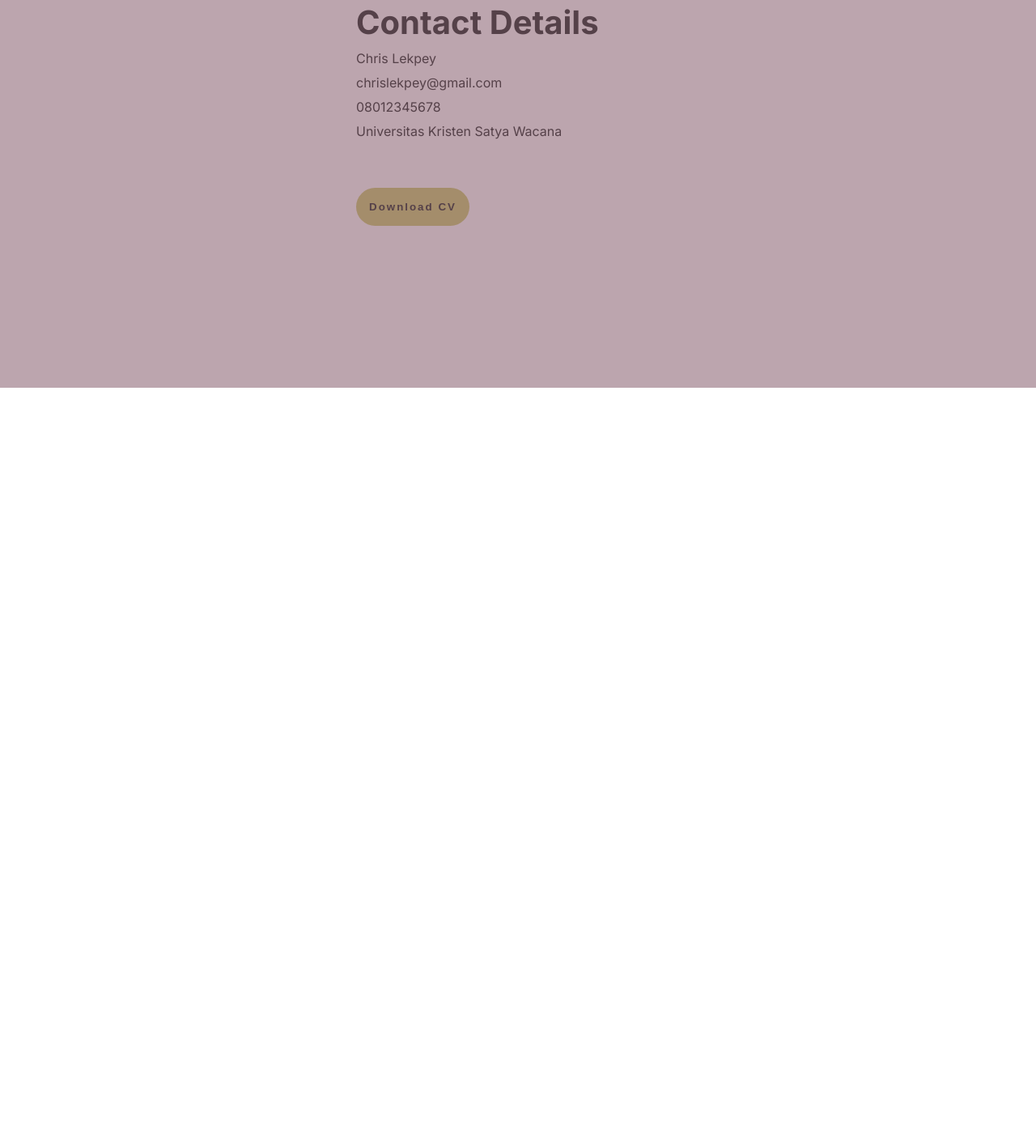
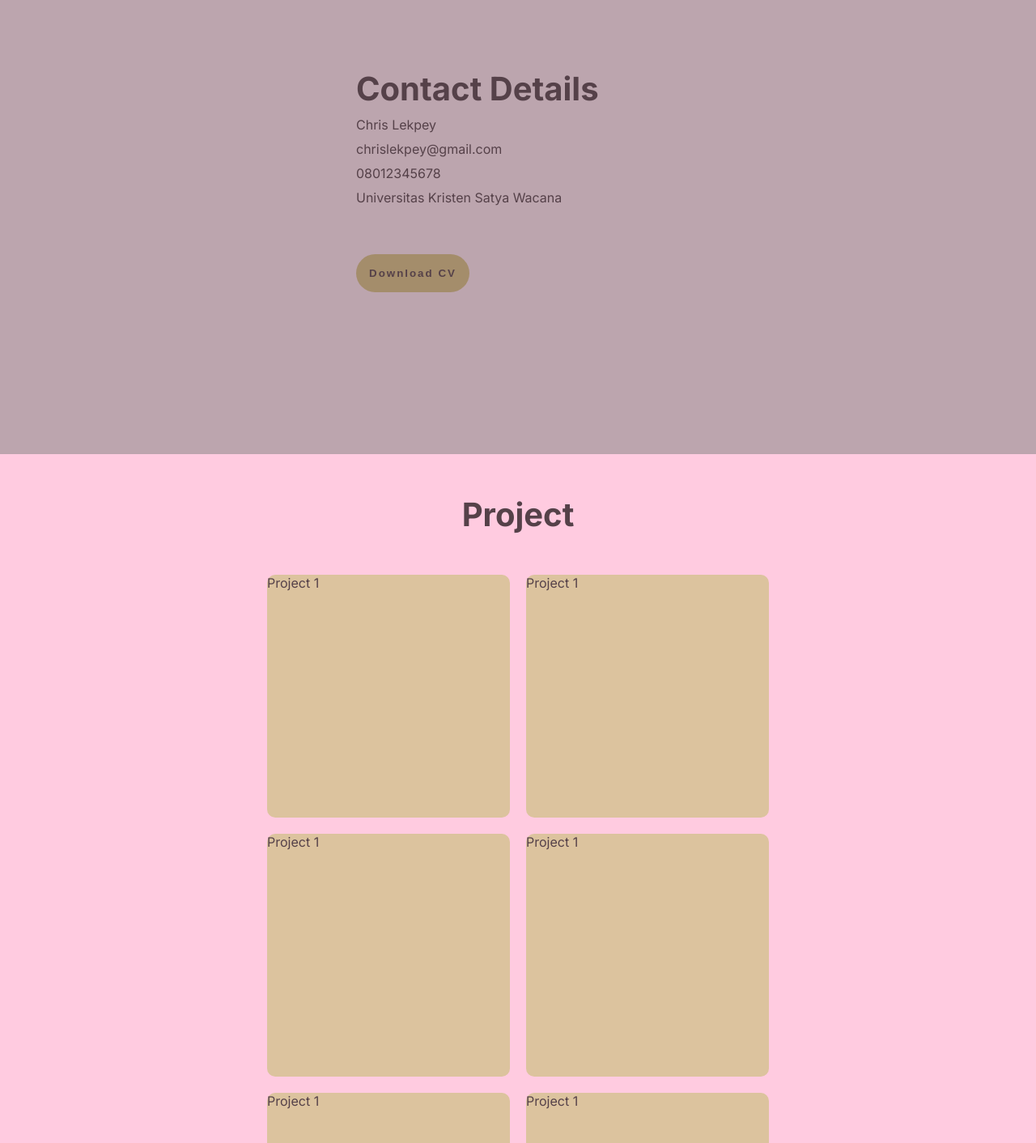
Before and after one commit to chxxlk/HTML-CSS, a plain HTML site: page index.html in a window 1280 px wide. Shown: the part 1388-2800 px from the top of the page at 81% size. Before the commit the page ends 1867 px from the top, so only its background shows below. Drawn offline with nearby package versions, Linux system fonts and the light colour scheme.

Commit message:
Changes to be committed: 	modified:   index.html 	modified:   script.js 	modified:   style.css

```diff
--- a/index.html
+++ b/index.html
@@ -4,7 +4,7 @@
     <meta charset="UTF-8" />
     <meta name="viewport" content="width=device-width, initial-scale=1.0" />
     <title>Portfolio</title>
-    <link rel="stylesheet" href="style.css" />
+    <link rel="stylesheet" href="/style.css" />
   </head>
   <body>
     <header class="header">
@@ -19,7 +19,7 @@
         </nav>
       </div>
     </header>
-
+    <!-- TODO: Home section here !!!  -->
     <section id="home" class="home">
       <div class="container">
         <div class="blur"></div>
@@ -208,6 +208,7 @@
         </div>
       </div>
     </section>
+    <!-- TODO: About section here !!!  -->
     <section id="about" class="about">
       <div class="container-about">
         <div class="text-container">
@@ -243,5 +244,38 @@
         <img src="/img/background.jpg" alt="profile-img" class="profile-img" />
       </div>
     </section>
+    <!-- TODO:  Projects section here !!!  -->
+    <section id="project" class="project">
+      <h1>Project</h1>
+      <div class="project-container">
+        <div class="project-1">
+          <p>Project 1</p>
+          <div class="picture-p"></div>
+        </div>
+        <div class="project-1">
+          <p>Project 1</p>
+          <div class="picture-p"></div>
+        </div>
+        <div class="project-1">
+          <p>Project 1</p>
+          <div class="picture-p"></div>
+        </div>
+        <div class="project-1">
+          <p>Project 1</p>
+          <div class="picture-p"></div>
+        </div>
+        <div class="project-1">
+          <p>Project 1</p>
+          <div class="picture-p"></div>
+        </div>
+        <div class="project-1">
+          <p>Project 1</p>
+          <div class="picture-p"></div>
+        </div>
+      </div>
+    </section>
+    <!--TODO: script  -->
+    <script src="https://unpkg.com/scrollreveal"></script>
+    <script src="/script.js"></script>
   </body>
 </html>
--- a/script.js
+++ b/script.js
@@ -1,26 +1,15 @@
-class ScrollRevealConfig {
-  constructor(options) {
-    this.options = options;
-    this.delay = options.delay;
-  }
-
-  reveal(selector) {
-    ScrollReveal().reveal(selector, { ...this.options, delay: this.delay });
-    this.delay += 100;
-  }
-}
-
-const scrollRevealConfig = new ScrollRevealConfig({
-  reset: true,
+ScrollReveal({
+  reset: false,
   distance: "200px",
   duration: 2500,
-  delay: 400,
+  delay: 0,
+});
+ScrollReveal().reveal(".name", { delay: 500, origin: "bottom" });
+ScrollReveal().reveal(".introduction", { delay: 600, origin: "bottom" });
+ScrollReveal().reveal(".social-media", { delay: 700, origin: "bottom" });
+ScrollReveal().reveal(".scroll-down", { delay: 800, origin: "bottom" });
+ScrollReveal().reveal(".container-about img", { delay: 100, origin: "bottom" });
+ScrollReveal().reveal(".container-about .text-container", {
+  delay: 200,
   origin: "bottom",
 });
-
-scrollRevealConfig.reveal(".name");
-scrollRevealConfig.reveal(".introduction");
-scrollRevealConfig.reveal(".social-media");
-scrollRevealConfig.reveal(".scroll-down");
-scrollRevealConfig.reveal(".container-about img");
-scrollRevealConfig.reveal(".container-about .text-container");
--- a/style.css
+++ b/style.css
@@ -12,14 +12,17 @@
   margin: 0;
 }
 body {
-  background-image: url(/img/background.jpg);
-  background-size: cover;
   color: var(--text);
   font-family: var(--font-family);
+  background-image: url(/img/background.jpg);
+  background-size: auto;
+  background-repeat: no-repeat;
 }
-
+/* TODO: Smooth scroll here  */
+html {
+  scroll-behavior: smooth;
+}
 /*TODO: Header and .navbar */
-
 .navbar {
   background-color: transparent;
   backdrop-filter: blur(10px);
@@ -44,12 +47,11 @@ body {
     }
   }
 }
-
 /* TODO: HOME */
 .home {
   display: flex;
   flex-direction: column;
-  height: 100vh;
+  height: fit-content;
   width: 100vw;
   backdrop-filter: blur(10px);
   justify-content: center;
@@ -107,6 +109,7 @@ body {
     .scroll-down {
       position: relative;
       margin-top: 250px;
+      margin-bottom: 50px;
       width: fit-content;
       height: fit-content;
       .btn-scroll {
@@ -161,7 +164,6 @@ body {
   display: flex;
   align-items: center;
   justify-content: center;
-
   .container-about {
     margin: 200px 0 200px 0;
     display: flex;
@@ -246,3 +248,40 @@ body {
     }
   }
 }
+
+/* TODO: Project page here !!!  */
+.project {
+  background-color: var(--background);
+  font-family: var(--font-family);
+  height: fit-content;
+  width: 100%;
+  display: flex;
+  justify-content: center;
+  flex-direction: column;
+  align-items: center;
+
+  h1 {
+    color: var(--text);
+    font-size: 2.5rem;
+    margin-bottom: 50px;
+    margin-top: 50px;
+  }
+  .project-container {
+    width: 70%;
+    display: flex;
+    flex-direction: row;
+    flex-wrap: wrap;
+    justify-content: center;
+    gap: 20px;
+    align-items: center;
+    gap: 20px;
+    /* margin-top: 20px; */
+    .project-1 {
+      width: 300px;
+      height: 300px;
+      background-color: var(--primary);
+      color: var(--text);
+      border-radius: 10px;
+    }
+  }
+}
```
